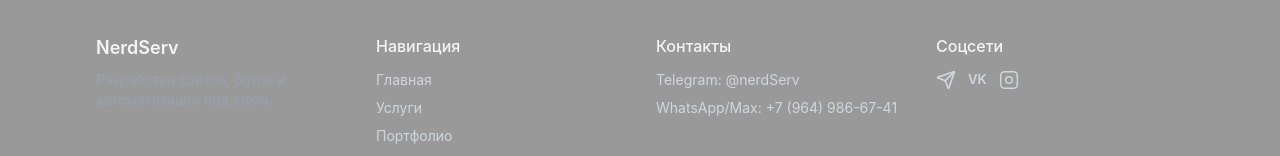
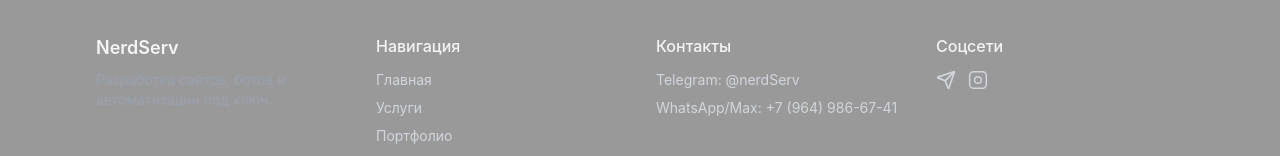
Before and after one commit to Pipata246/nerdServ, a Next.js app: page / in a window 1280 px wide. Shown: the part 4386-4542 px from the top of the page. Built offline with nearby package versions, Linux system fonts and the light colour scheme.

Commit message:
удале вк

```diff
--- a/src/components/layout/footer.tsx
+++ b/src/components/layout/footer.tsx
@@ -43,18 +43,7 @@ export function Footer() {
             >
               <Send className="h-5 w-5" />
             </Link>
-            <Link
-              href="https://vk.com/nerdidk"
-              target="_blank"
-              rel="noopener noreferrer"
-              className="inline-flex h-5 items-center transition hover:text-lime-300"
-              aria-label="VK"
-              title="VK"
-            >
-              <span className="inline-flex items-center text-[13px] font-semibold leading-none">
-                VK
-              </span>
-            </Link>
+
             <Link
               href="https://www.instagram.com/nerd1dk/"
               target="_blank"
```
